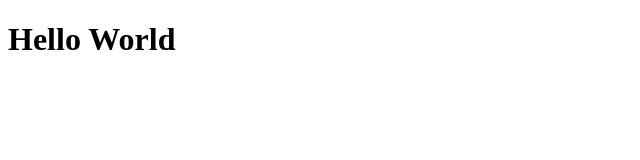
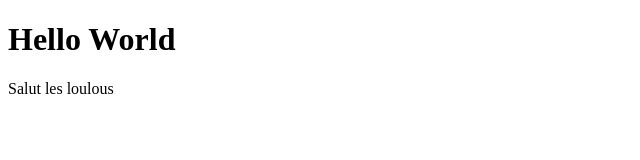
Before and after one commit to azecitizen/Exo, a plain HTML site: page index.html in a window 1280 px wide. Shown: the whole page, without its empty margins (0-640 px from the left). Drawn offline with Linux system fonts and the light colour scheme.

Commit message:
version 0.2

```diff
--- a/index.html
+++ b/index.html
@@ -8,5 +8,7 @@
 </head>
 <body>
     <h1>Hello World</h1>
+
+    <p>Salut les loulous</p>
 </body>
 </html>
```
